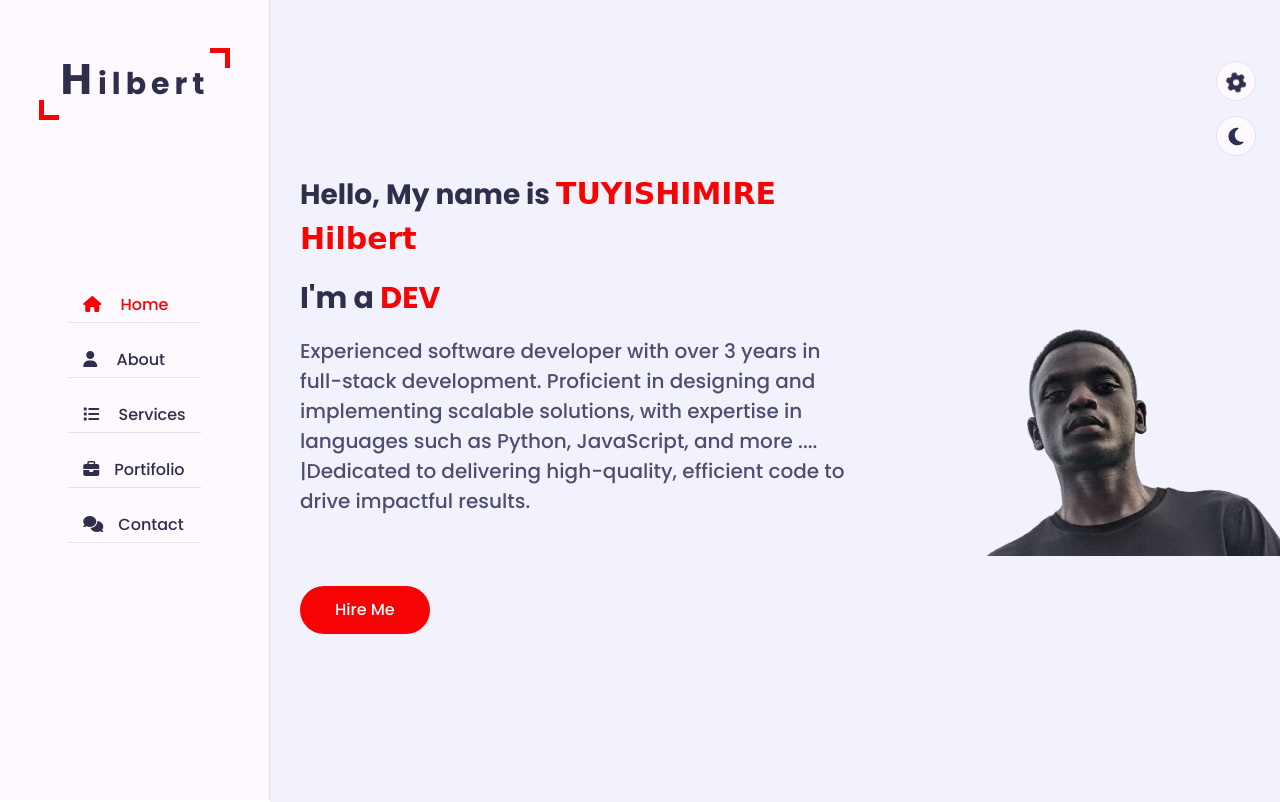
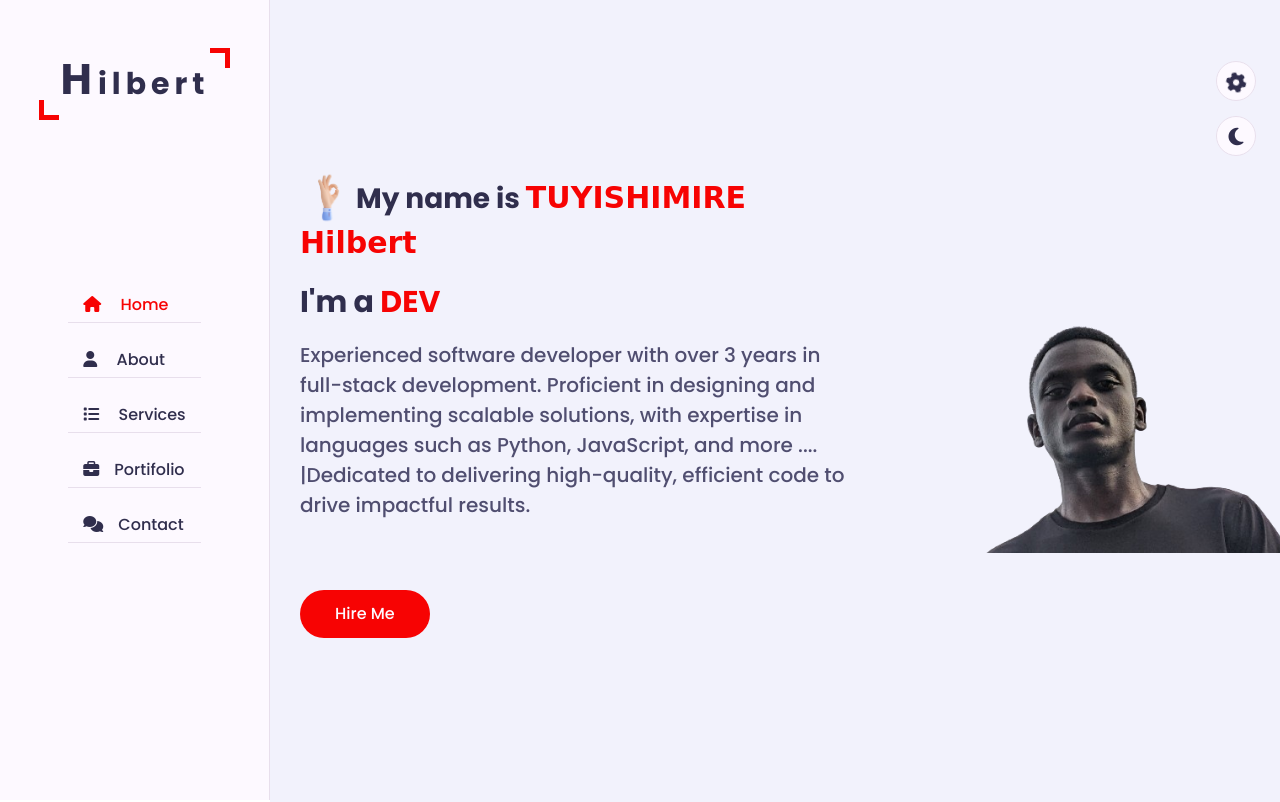
Before and after one commit to tuyishimire000/hilbert-potifolio, a plain HTML site: page index.html in a window 1280 px wide. Shown: the top 802 px of the page. Drawn offline with Linux system fonts and the light colour scheme; a web font is replaced by a local one.

Commit message:
emoj added

```diff
--- a/css/style.css
+++ b/css/style.css
@@ -247,12 +247,20 @@ left:0;
 h3.hello{
     font-size:28px;
     margin:15px 0;
+
 }
 h3.hello span{
     font-family: 'Click Script', cursive;
     font-size: 30px;
     font-weight: 700px;
     color:var(--skin-color);
+}
+h3.hello .emoj-img{
+    width:60px;
+    height:60px;
+    padding: 0;
+    margin-bottom: -20px;
+    margin-right: -10px;
 }
 h3.my-profession{
     font-size:30px;
--- a/index.html
+++ b/index.html
@@ -39,7 +39,7 @@
            <div class="container">
             <div class="row">
                 <div class="home-info padd-15">
-                    <h3 class="hello">Hello, My name is <span class="name">TUYISHIMIRE Hilbert</span></h3>
+                    <h3 class="hello"><img src="images/emoji/emo2.png" alt="" class="emoj-img"> My name is <span class="name">TUYISHIMIRE Hilbert</span></h3>
                     <h3 class="my-profession">I'm a <span class="typing">DEV</span></h3>
                     <p>Experienced software developer with over 3 years in full-stack development. Proficient in designing and implementing scalable solutions, with expertise in languages such as Python, JavaScript, and more .... |Dedicated to delivering high-quality, efficient code to drive impactful results.</p>
                     <a href="#contact" class="btn hire-me">Hire Me</a>
```
Also changed, not shown: images/emoji/emo2.png (added), images/emoji/emoj1.png (added).
